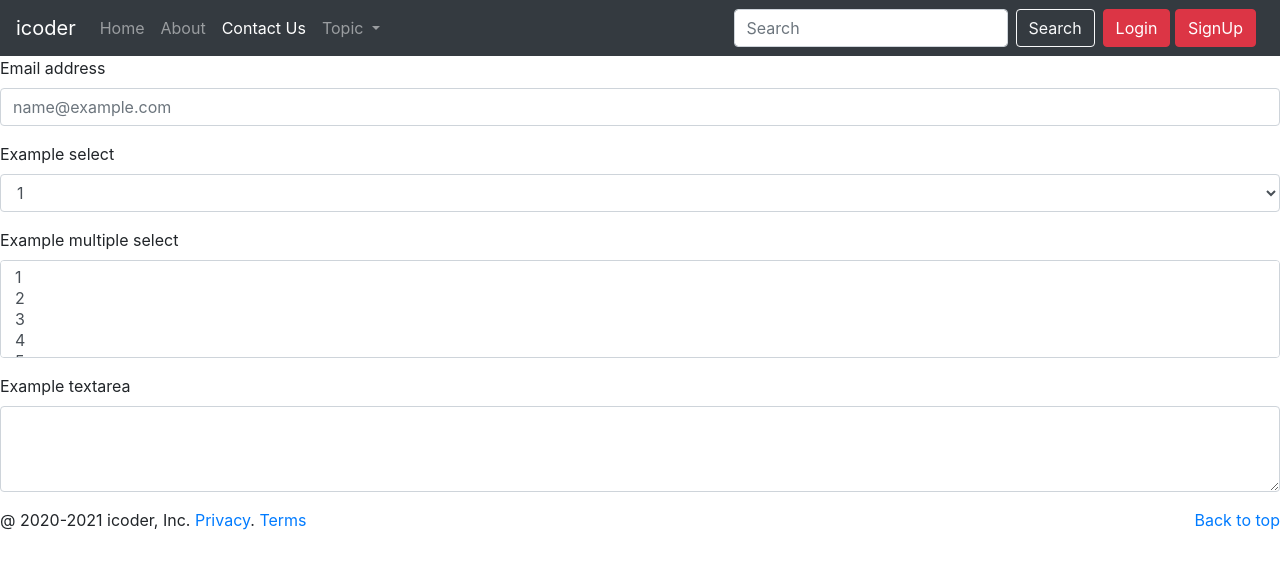
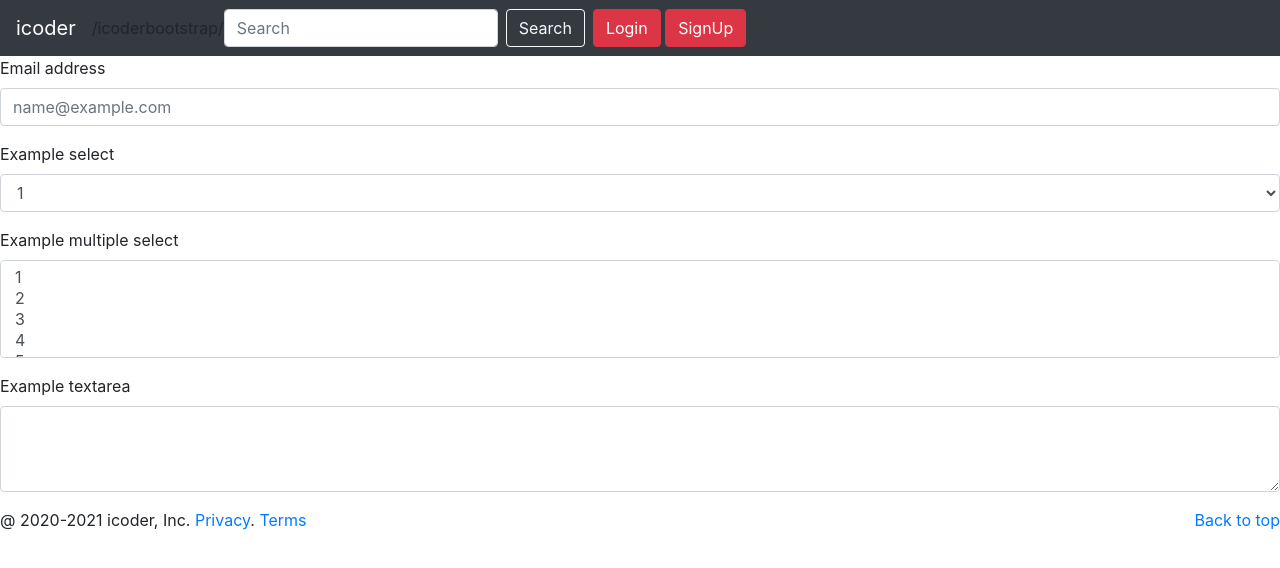
Before and after one commit to miraj24702/icoderbootstrap, a plain HTML site: page contact.html in a window 1280 px wide. Drawn offline with nearby package versions, Linux system fonts and the light colour scheme.

Commit message:
Update contact.html

```diff
--- a/contact.html
+++ b/contact.html
@@ -16,32 +16,7 @@
     </button>
 
     <div class="collapse navbar-collapse" id="navbarSupportedContent">
-      <ul class="navbar-nav mr-auto">
-        <li class="nav-item">
-          <a class="nav-link" href="/index.html">Home <span class="sr-only">(current)</span></a>
-        </li>
-        <li class="nav-item">
-          <a class="nav-link" href="/about.html">About</a>
-        </li>
-        <li class="nav-item active">
-          <a class="nav-link" href="/contact.html">Contact Us</a>
-        </li>
-        <li class="nav-item dropdown">
-          <a class="nav-link dropdown-toggle" href="#" id="navbarDropdown" role="button" data-toggle="dropdown"
-            aria-haspopup="true" aria-expanded="false">
-            Topic
-          </a>
-          <div class="dropdown-menu" aria-labelledby="navbarDropdown">
-            <a class="dropdown-item" href="#">Techlonogy</a>
-            <a class="dropdown-item" href="#">Web development</a>
-            <div class="dropdown-divider"></div>
-            <a class="dropdown-item" href0="#">Support</a>
-            <a class="dropdown-item" href0="#">Write for us </a>
-          </div>
-
-        </li>
-
-      </ul>
+     /icoderbootstrap/
       <form class="form-inline my-2 my-lg-0">
         <input class="form-control mr-sm-2" type="search" placeholder="Search" aria-label="Search">
         <button class="btn btn-outline-light my-2 my-sm-0" type="submit">Search</button>
```
